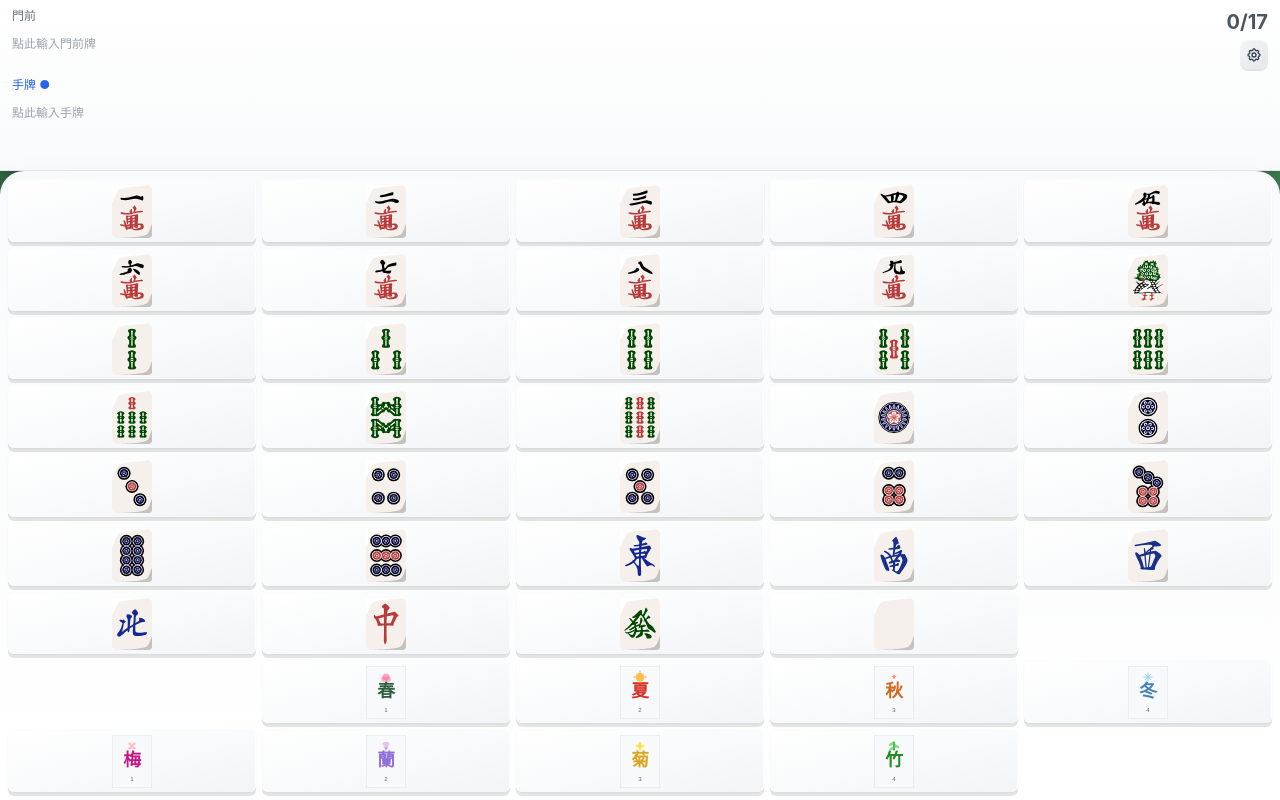
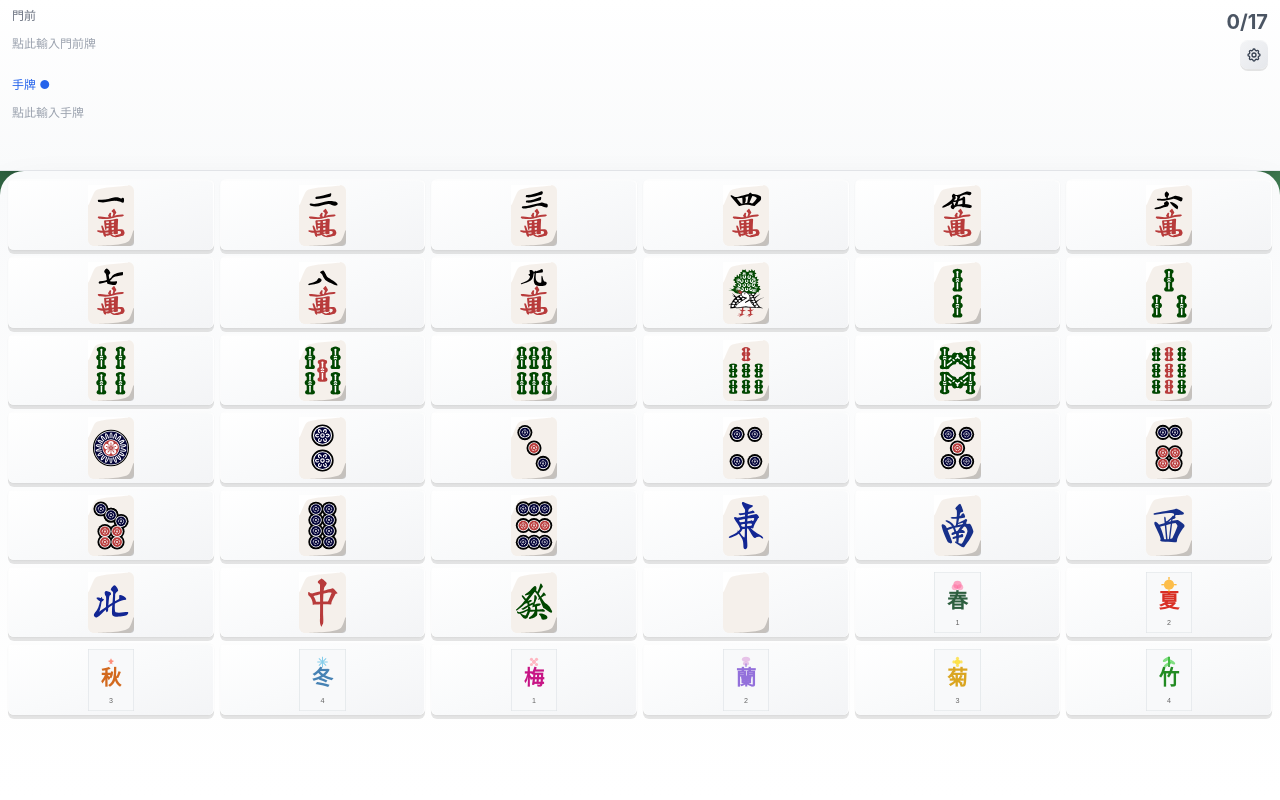
Before and after one commit to JoeyVIP/Mahjong-Calculation, a React (Vite) app: page / in a window 1280 px wide. Built offline with nearby package versions, Linux system fonts and the light colour scheme.

Commit message:
feat: 改為 6x8 佈局減少列數以適應手機螢幕

```diff
--- a/src/components/TileSelector/TileSelector.tsx
+++ b/src/components/TileSelector/TileSelector.tsx
@@ -18,33 +18,43 @@ const TileSelector = ({ onTileSelect, getTileCount }: TileSelectorProps) => {
     display: '',
   });
 
-  // 組合所有牌，按照 5x9 固定順序排列（直式佈局）
+  // 組合所有牌，按照 6x8 固定順序排列（直式佈局）
+  // 總共 48 格，42 張牌 + 6 個空位
   const allTiles = [
-    // 第1欄: 1萬~9萬 (9張)
-    ...ALL_TILES.wan,
-    // 第2欄: 1條~9條 (9張)
-    ...ALL_TILES.tiao,
-    // 第3欄: 1筒~9筒 (9張)
-    ...ALL_TILES.tong,
-    // 第4欄: 東南西北中發白 + 2空位 (9張)
-    ...ALL_TILES.wind,          // 4張風
-    ...ALL_TILES.dragon,        // 3張箭
-    createPlaceholder('1'),
-    createPlaceholder('2'),
-    // 第5欄: 8張花 + 1空位 (9張)
-    ...ALL_TILES.flower,        // 8張花
-    createPlaceholder('3'),
+    // 第1欄: 1-8萬 (8張)
+    ALL_TILES.wan[0], ALL_TILES.wan[1], ALL_TILES.wan[2], ALL_TILES.wan[3],
+    ALL_TILES.wan[4], ALL_TILES.wan[5], ALL_TILES.wan[6], ALL_TILES.wan[7],
+    // 第2欄: 9萬 + 1-7條 (8張)
+    ALL_TILES.wan[8],
+    ALL_TILES.tiao[0], ALL_TILES.tiao[1], ALL_TILES.tiao[2], ALL_TILES.tiao[3],
+    ALL_TILES.tiao[4], ALL_TILES.tiao[5], ALL_TILES.tiao[6],
+    // 第3欄: 8-9條 + 1-6筒 (8張)
+    ALL_TILES.tiao[7], ALL_TILES.tiao[8],
+    ALL_TILES.tong[0], ALL_TILES.tong[1], ALL_TILES.tong[2], ALL_TILES.tong[3],
+    ALL_TILES.tong[4], ALL_TILES.tong[5],
+    // 第4欄: 7-9筒 + 東南西北中 (8張)
+    ALL_TILES.tong[6], ALL_TILES.tong[7], ALL_TILES.tong[8],
+    ALL_TILES.wind[0], ALL_TILES.wind[1], ALL_TILES.wind[2], ALL_TILES.wind[3],
+    ALL_TILES.dragon[0],
+    // 第5欄: 發白 + 春夏秋冬梅蘭 (8張)
+    ALL_TILES.dragon[1], ALL_TILES.dragon[2],
+    ALL_TILES.flower[0], ALL_TILES.flower[1], ALL_TILES.flower[2], ALL_TILES.flower[3],
+    ALL_TILES.flower[4], ALL_TILES.flower[5],
+    // 第6欄: 菊竹 + 6空位 (8張)
+    ALL_TILES.flower[6], ALL_TILES.flower[7],
+    createPlaceholder('1'), createPlaceholder('2'), createPlaceholder('3'),
+    createPlaceholder('4'), createPlaceholder('5'), createPlaceholder('6'),
   ];
 
   return (
     <div className="flex-1 flex flex-col bg-gradient-to-b from-gray-50 to-white rounded-t-3xl shadow-2xl overflow-hidden min-h-0">
-      {/* 牌面網格 - 固定 5 欄 x 9 列（直式佈局）*/}
+      {/* 牌面網格 - 固定 6 欄 x 8 列（直式佈局）*/}
       <div className="flex-1 p-2 min-h-0">
         <motion.div
           className="grid gap-1.5 w-full h-full"
           style={{
-            gridTemplateColumns: 'repeat(5, 1fr)',
-            gridTemplateRows: 'repeat(9, 1fr)',
+            gridTemplateColumns: 'repeat(6, 1fr)',
+            gridTemplateRows: 'repeat(8, 1fr)',
           }}
           variants={staggerContainer}
           initial="initial"
```
